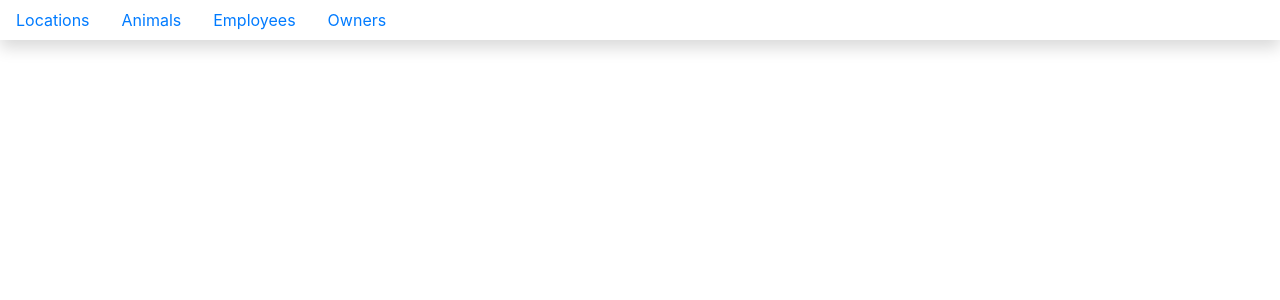
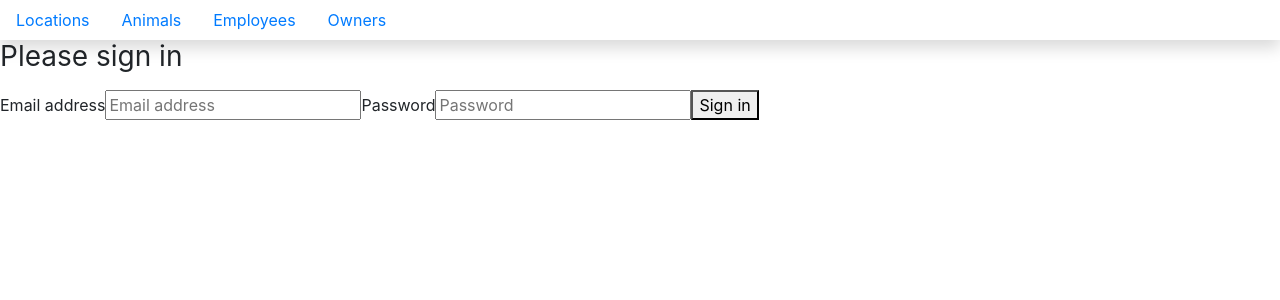
Before and after one commit to allisonkatecollins/kennel-react, a React (Create React App) app: page /login in a window 1280 px wide. Shown: the top 300 px of the page. Built offline with nearby package versions, Linux system fonts and the light colour scheme; no server answers.

Commit message:
functional conditional rendering for login

```diff
--- a/src/components/ApplicationViews.js
+++ b/src/components/ApplicationViews.js
@@ -1,4 +1,4 @@
-import { Route } from 'react-router-dom'
+import { Route, Redirect } from 'react-router-dom'
 import React, { Component } from "react"
 import AnimalList from './animal/AnimalList'
 import LocationList from './location/LocationList'
@@ -13,7 +13,12 @@
 import LocationManager from "../modules/LocationManager"
 import OwnerManager from "../modules/OwnerManager"
 import AnimalForm from "./animal/AnimalForm"
+import Login from "./authentication/Login"
 export default class ApplicationViews extends Component {
+
+  // Check if credentials are in local storage
+  isAuthenticated = () => sessionStorage.getItem("credentials") !== null
+
     state = {
         animals: [],
         employees: [],
@@ -102,6 +107,7 @@
     render() {
         return (
             <React.Fragment>
+                <Route path="/login" component={Login} />
                 <Route exact path="/" render={(props) => {
                   return <LocationList locations={this.state.locations} />
                 }} />
@@ -110,12 +116,22 @@
                 <Route path="/locations/:locationId(\d+)" render={(props) => {
                   return <LocationDetail {...props} locations={this.state.locations} />
                 }} />
+
+                {/*implementation of conditional rendering - EmployeeList only rendered if user is authenticated*/}
+                {/*user not authenticated if credentials key does not exist in local storage*/}
+                {/*if user not authenticated, browser redirects to /login*/}
                 <Route exact path="/employees" render={(props) => {
-                  return <EmployeeList employees={this.state.employees} />
+                  if (this.isAuthenticated()) {
+                    return <EmployeeList fireEmployee={this.fireEmployee}
+                                         employees={this.state.employees} />
+                  } else {
+                    return <Redirect to="/login" />
+                  }
                 }} />
                  <Route path="/employees/:employeeId(\d+)" render={(props) => {
                   return <EmployeeDetail {...props} fireEmployee={this.fireEmployee} employees={this.state.employees}/>
                 }} />
+
                 <Route exact path="/owners" render={(props) => {
                   return <OwnerList owners={this.state.owners} />
                 }} />
--- /dev/null
+++ b/src/components/authentication/Login.js
@@ -0,0 +1,63 @@
+//CONDITIONAL RENDERING:
+//--if condition is true, render one component. If not, render another
+
+import React, { Component } from "react"
+
+
+export default class Login extends Component {
+
+    // Set initial state
+    state = {
+      email: "",
+      password: ""
+  }
+
+  // Update state whenever an input field is edited
+  handleFieldChange = (evt) => {
+      const stateToChange = {}
+      stateToChange[evt.target.id] = evt.target.value
+      this.setState(stateToChange)
+  }
+
+  // Simplistic handler for login submit
+  handleLogin = (e) => {
+      e.preventDefault()
+
+      /*
+          For now, just store the email and password that
+          the customer enters into local storage.
+      */
+      sessionStorage.setItem(
+          "credentials",
+          JSON.stringify({
+              email: this.state.email,
+              password: this.state.password
+          })
+      )
+  }
+
+  render() {
+      return (
+          <form onSubmit={this.handleLogin}>
+              <h1 className="h3 mb-3 font-weight-normal">Please sign in</h1>
+              <label htmlFor="inputEmail">
+                  Email address
+              </label>
+              <input onChange={this.handleFieldChange} type="email"
+                     id="email"
+                     placeholder="Email address"
+                     required="" autoFocus="" />
+              <label htmlFor="inputPassword">
+                  Password
+              </label>
+              <input onChange={this.handleFieldChange} type="password"
+                     id="password"
+                     placeholder="Password"
+                     required="" />
+              <button type="submit">
+                  Sign in
+              </button>
+          </form>
+      )
+  }
+}
```
